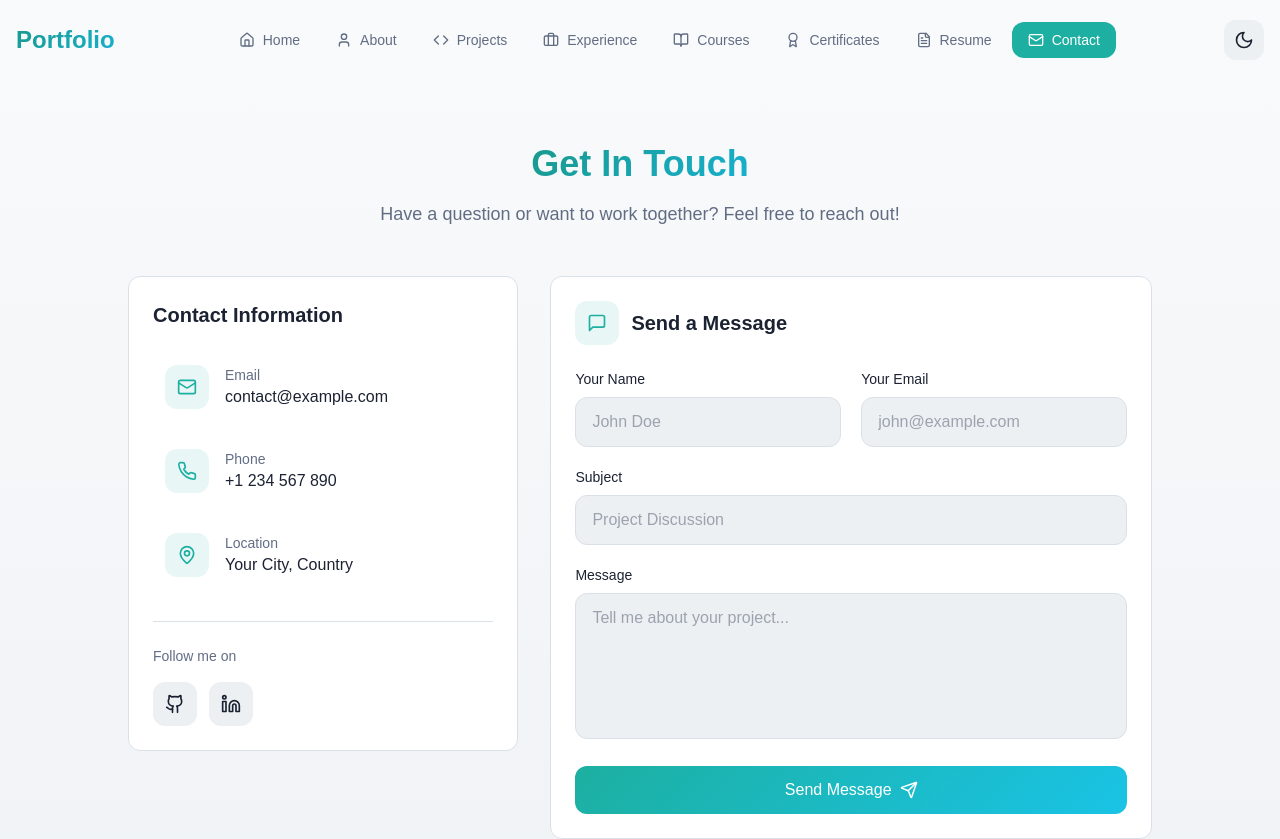
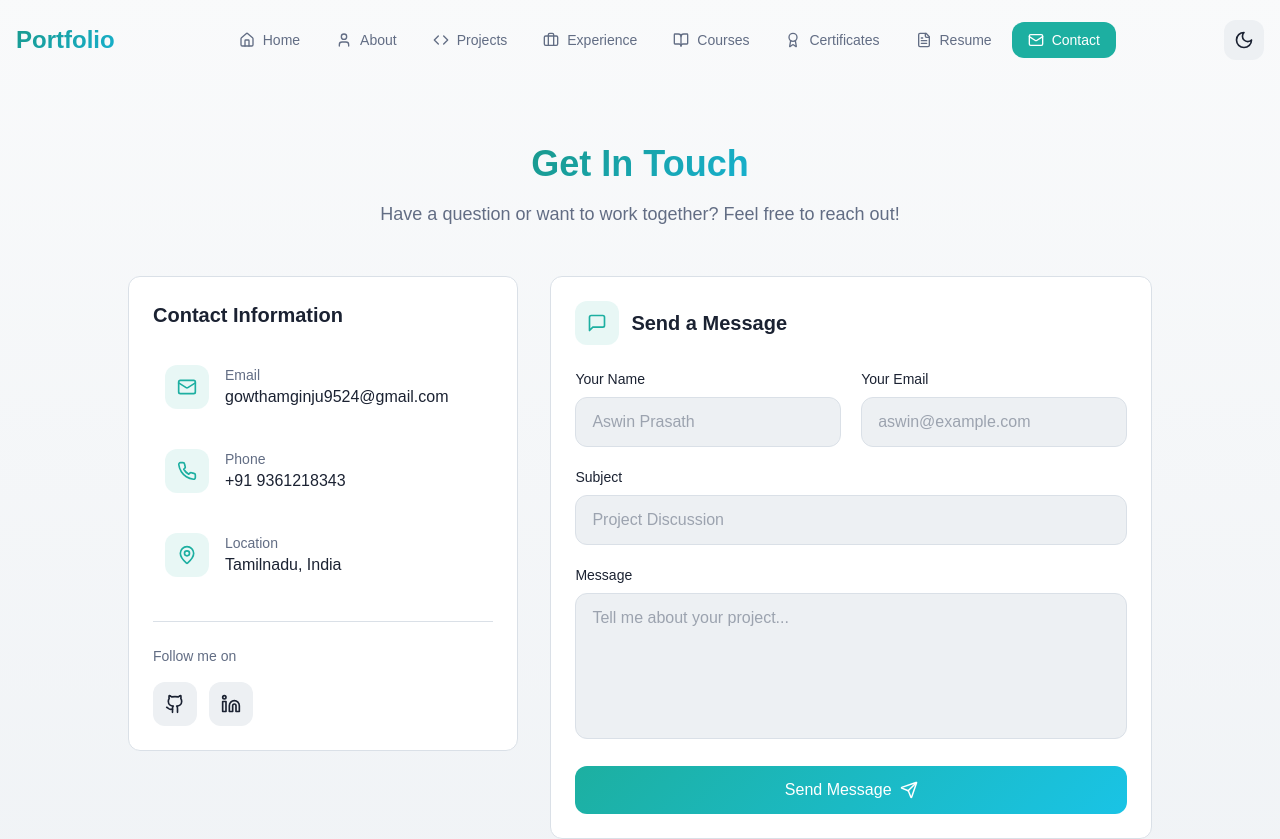
Before and after one commit to Aswinprasath/momentum-portfolio, a React (Vite) app: page /contact in a window 1280 px wide. Shown: the top 839 px of the page. Built offline with nearby package versions, Linux system fonts and the light colour scheme; the HTML template or start-up script is replaced by a standard one.

Commit message:
Update Contact.tsx
updated contact items and texts

```diff
--- a/src/pages/Contact.tsx
+++ b/src/pages/Contact.tsx
@@ -55,7 +55,7 @@ const Contact = () => {
 
                 <div className="space-y-4">
                   <a
-                    href="mailto:contact@example.com"
+                    href="gowthamginju9524@gmail.com"
                     className="flex items-center gap-4 p-3 rounded-lg hover:bg-secondary transition-colors group"
                   >
                     <div className="p-3 rounded-xl bg-primary/10 text-primary group-hover:bg-primary group-hover:text-primary-foreground transition-colors">
@@ -63,12 +63,12 @@ const Contact = () => {
                     </div>
                     <div>
                       <p className="text-sm text-muted-foreground">Email</p>
-                      <p className="font-medium">contact@example.com</p>
+                      <p className="font-medium">gowthamginju9524@gmail.com</p>
                     </div>
                   </a>
 
                   <a
-                    href="tel:+1234567890"
+                    href="tel:+919361218343"
                     className="flex items-center gap-4 p-3 rounded-lg hover:bg-secondary transition-colors group"
                   >
                     <div className="p-3 rounded-xl bg-primary/10 text-primary group-hover:bg-primary group-hover:text-primary-foreground transition-colors">
@@ -76,7 +76,7 @@ const Contact = () => {
                     </div>
                     <div>
                       <p className="text-sm text-muted-foreground">Phone</p>
-                      <p className="font-medium">+1 234 567 890</p>
+                      <p className="font-medium">+91 9361218343</p>
                     </div>
                   </a>
 
@@ -86,7 +86,7 @@ const Contact = () => {
                     </div>
                     <div>
                       <p className="text-sm text-muted-foreground">Location</p>
-                      <p className="font-medium">Your City, Country</p>
+                      <p className="font-medium">Tamilnadu, India</p>
                     </div>
                   </div>
                 </div>
@@ -96,7 +96,7 @@ const Contact = () => {
                   <p className="text-sm text-muted-foreground mb-4">Follow me on</p>
                   <div className="flex gap-3">
                     <a
-                      href="https://github.com"
+                      href="https://github.com/Aswinprasath"
                       target="_blank"
                       rel="noopener noreferrer"
                       className="p-3 rounded-xl bg-secondary hover:bg-primary hover:text-primary-foreground transition-all duration-300 hover:scale-110"
@@ -104,7 +104,7 @@ const Contact = () => {
                       <Github size={20} />
                     </a>
                     <a
-                      href="https://linkedin.com"
+                      href="https://www.linkedin.com/in/link-aswinprasath/"
                       target="_blank"
                       rel="noopener noreferrer"
                       className="p-3 rounded-xl bg-secondary hover:bg-primary hover:text-primary-foreground transition-all duration-300 hover:scale-110"
@@ -140,7 +140,7 @@ const Contact = () => {
                         onChange={handleChange}
                         required
                         className="w-full px-4 py-3 rounded-lg bg-secondary border border-border focus:border-primary focus:ring-1 focus:ring-primary transition-all outline-none"
-                        placeholder="John Doe"
+                        placeholder="Aswin Prasath"
                       />
                     </div>
                     <div>
@@ -155,7 +155,7 @@ const Contact = () => {
                         onChange={handleChange}
                         required
                         className="w-full px-4 py-3 rounded-lg bg-secondary border border-border focus:border-primary focus:ring-1 focus:ring-primary transition-all outline-none"
-                        placeholder="john@example.com"
+                        placeholder="aswin@example.com"
                       />
                     </div>
                   </div>
```
